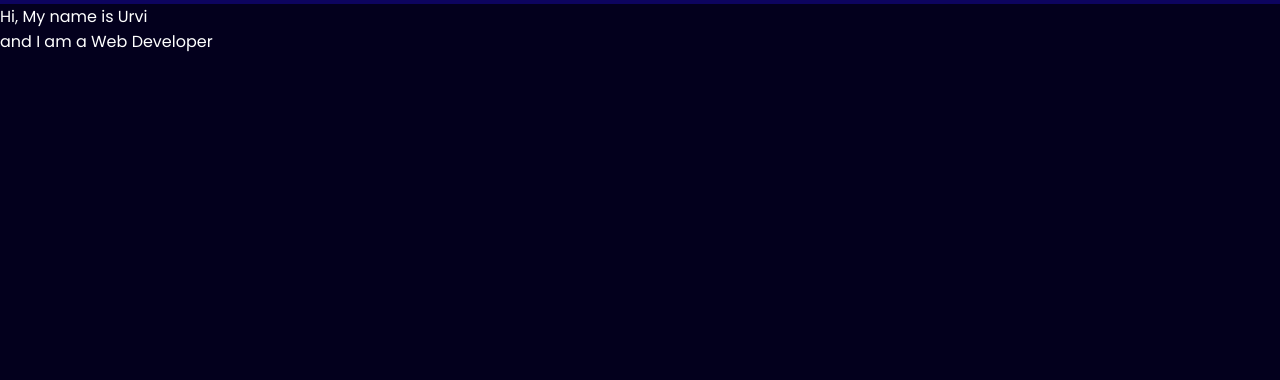
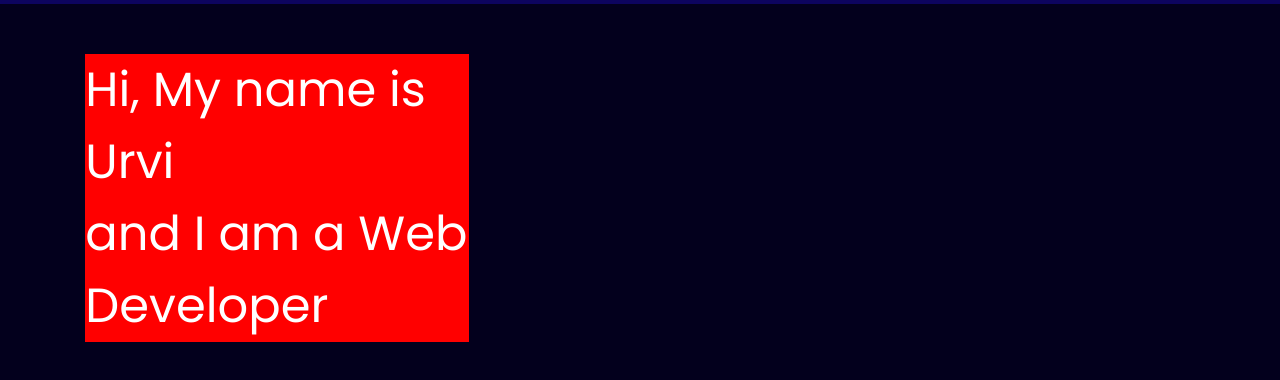
Before and after one commit to Urvashi189/Portfolio, a plain HTML site: page index.html in a window 1280 px wide. Shown: the part 96-476 px from the top of the page. Drawn offline with Linux system fonts and the light colour scheme.

Commit message:
Update style.css

```diff
--- a/style.css
+++ b/style.css
@@ -26,3 +26,24 @@ nav ul li{
 .left{
     font-size: 1.8rem;
 }
+.firstsection{
+    display: flex;
+    justify-content: space-around;
+    margin: 25px 0;
+}
+.firstsection div{
+    display: flex;
+    justify-content: space-around;
+    margin: 25px 0;
+    width: 30%;
+}
+.leftsection{
+    background-color:red;
+    display: flex;
+    font-size: 3rem;
+}
+.rightsection img{
+    width: 50%;
+    height: auto;
+    margin: 50px 0;
+}
```
